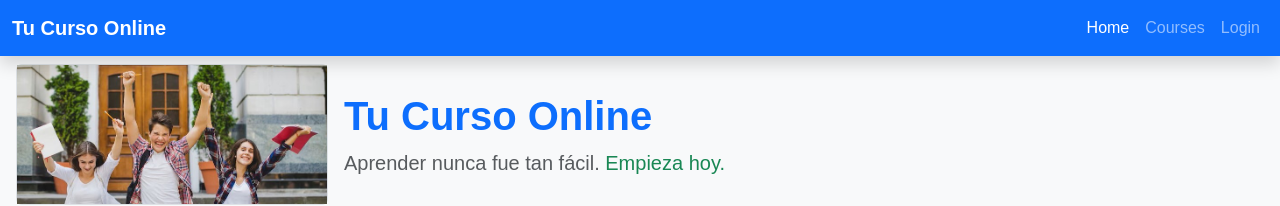
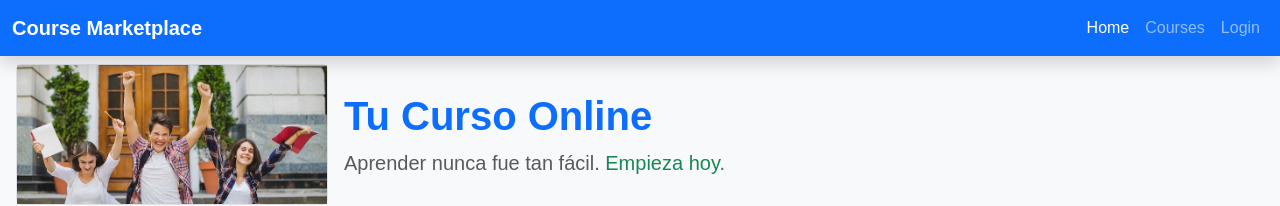
Before and after one commit to 97matt/course_marketplace, a React (Vite) app in the folder frontend/: page /home in a window 1280 px wide. Shown: the top 206 px of the page. Built offline with nearby package versions, Linux system fonts and the light colour scheme; no server answers.

Commit message:
Cambio leve css

```diff
--- a/frontend/src/components/NavBarComponent.jsx
+++ b/frontend/src/components/NavBarComponent.jsx
@@ -17,7 +17,7 @@ export default function NavBarComponent() {
     return (
         <nav className="navbar navbar-expand-lg navbar-dark bg-primary shadow fixed-top">
             <div className="container-fluid">
-                <Link to="/" className="navbar-brand"><b>Tu Curso Online</b></Link>
+                <Link to="/" className="navbar-brand"><b>Course Marketplace</b></Link>
                 <button className="navbar-toggler" type="button" data-bs-toggle="collapse" data-bs-target="#navbarNav" aria-controls="navbarNav" aria-expanded="false" aria-label="Toggle navigation">
                     <span className="navbar-toggler-icon"></span>
                 </button>
```
